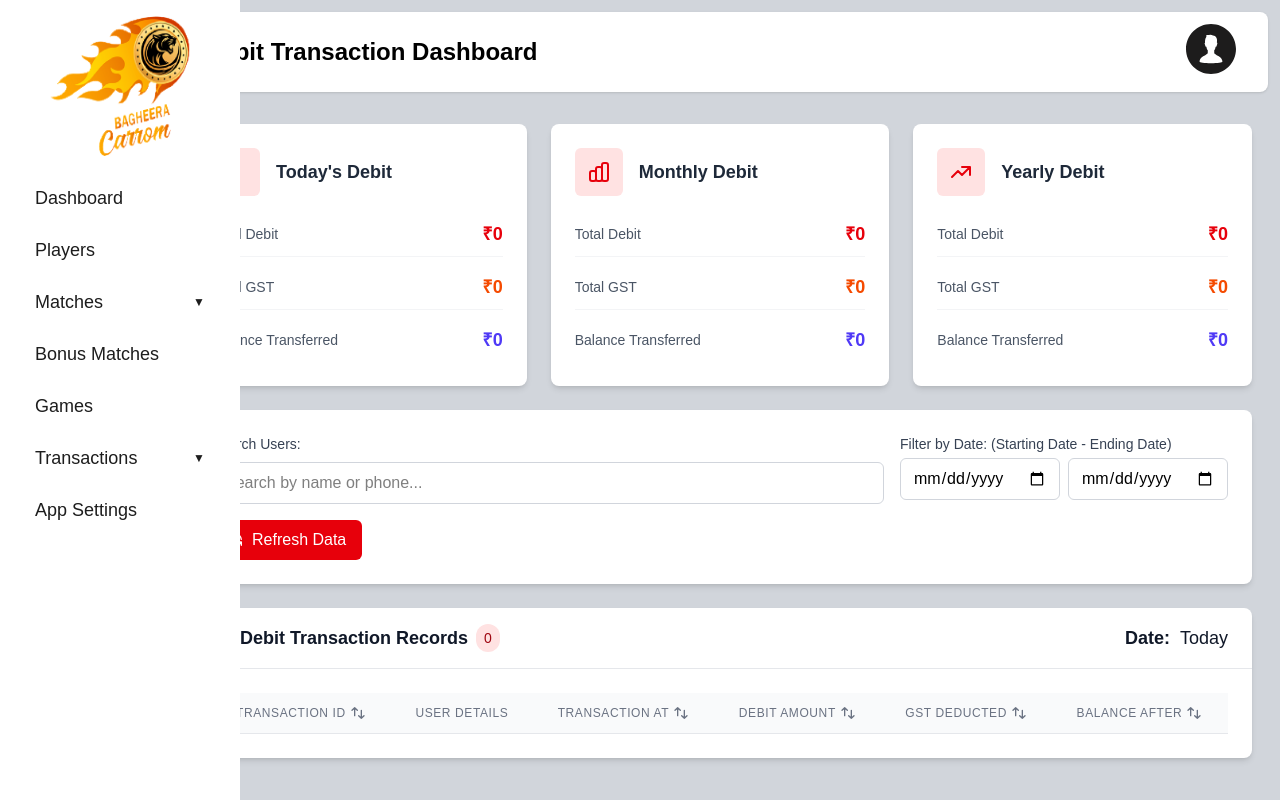
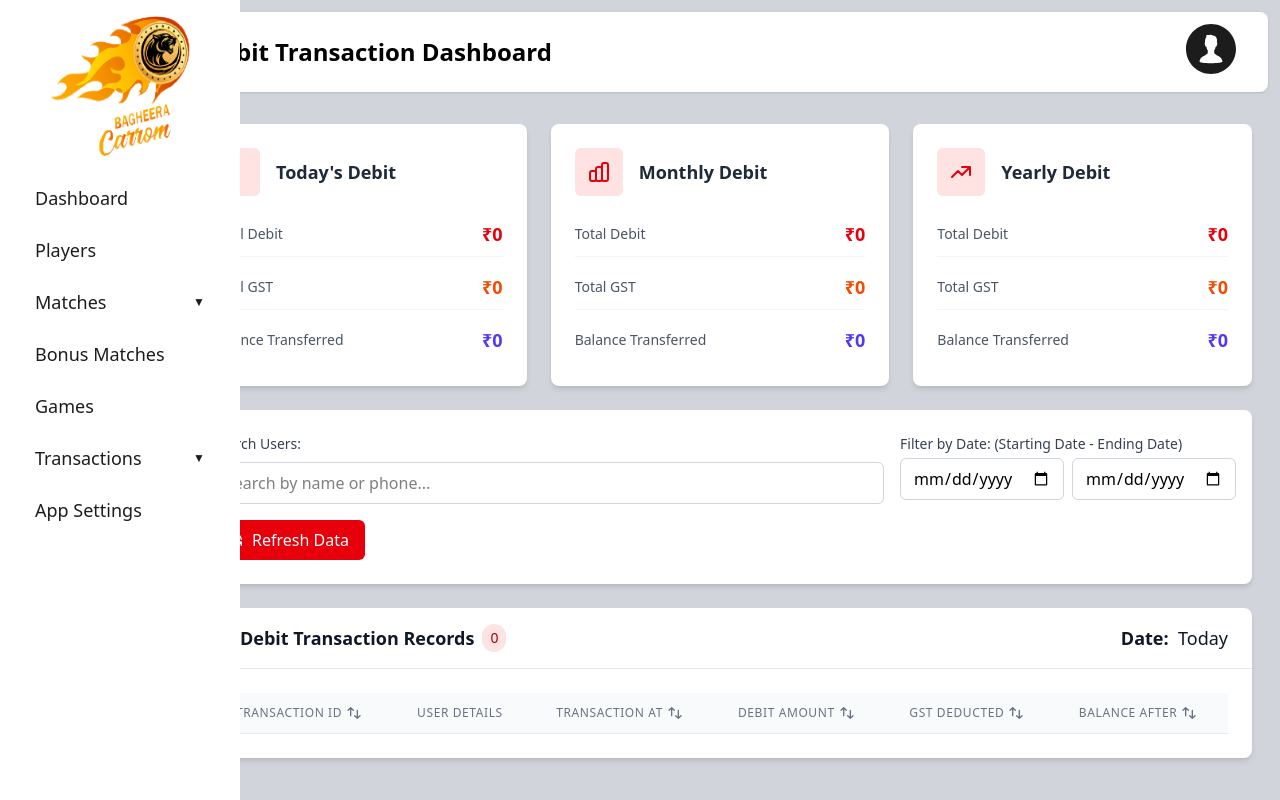
Before and after one commit to bagheerabackend/Carrom, a Django app: template Dashboard/templates/debits.html in a window 1280 px wide. Run offline with Django 5.2, Linux system fonts and the light colour scheme; the template is opened without the code that fills it, so the values that code supplies are empty; some web fonts are replaced.

Commit message:
refactor: Remove unused font styles from multiple template files

```diff
--- a/Dashboard/templates/common.html
+++ b/Dashboard/templates/common.html
@@ -10,13 +10,8 @@
     <script src="https://code.jquery.com/jquery-3.7.1.min.js"></script>
     <link rel="icon" href="{% static 'dashboard/applogo.png' %}">
     <style>
-        @font-face {
-            font-family: 'outfit';
-            src: url('{% static "fonts/Outfit.ttf" %} format("truetype")');
-        }
 
         .body {
-            font-family: 'outfit', sans-serif;
             margin: 0;
             padding: 0;
             background-color: #D1D5DB;
--- a/Dashboard/templates/debits.html
+++ b/Dashboard/templates/debits.html
@@ -1,4 +1,3 @@
-
 {% extends "common.html" %}
 {% load static %}
 
@@ -8,14 +7,6 @@
 {% block content %}
 
 <style>
-    @font-face {
-        font-family: 'outfit';
-        src: url('{% static "fonts/Outfit.ttf" %} format("truetype")');
-    }
-
-    div {
-        font-family: 'outfit', sans-serif;
-    }
     .card-hover {
         transition: transform 0.3s ease, box-shadow 0.3s ease;
     }
--- a/Dashboard/templates/matches_ongoing.html
+++ b/Dashboard/templates/matches_ongoing.html
@@ -5,7 +5,6 @@
 {% block heading %}Ongoing Matches{% endblock heading %}
 
 {% block content %}
-
 <div class="mx-auto mt-8 px-4">
     <div class="w-full">
         <div class="bg-white rounded-lg shadow-md mb-6">
```
Also changed, not shown: Dashboard/templates/app_settings.html (+0 -11 lines), Dashboard/templates/bonus_matches.html (+0 -12 lines), Dashboard/templates/commission.html (+0 -13 lines), Dashboard/templates/credits.html (+0 -8 lines), Dashboard/templates/games.html (+0 -12 lines), Dashboard/templates/matches_completed.html (+0 -9 lines), Dashboard/templates/players.html (+0 -12 lines).
